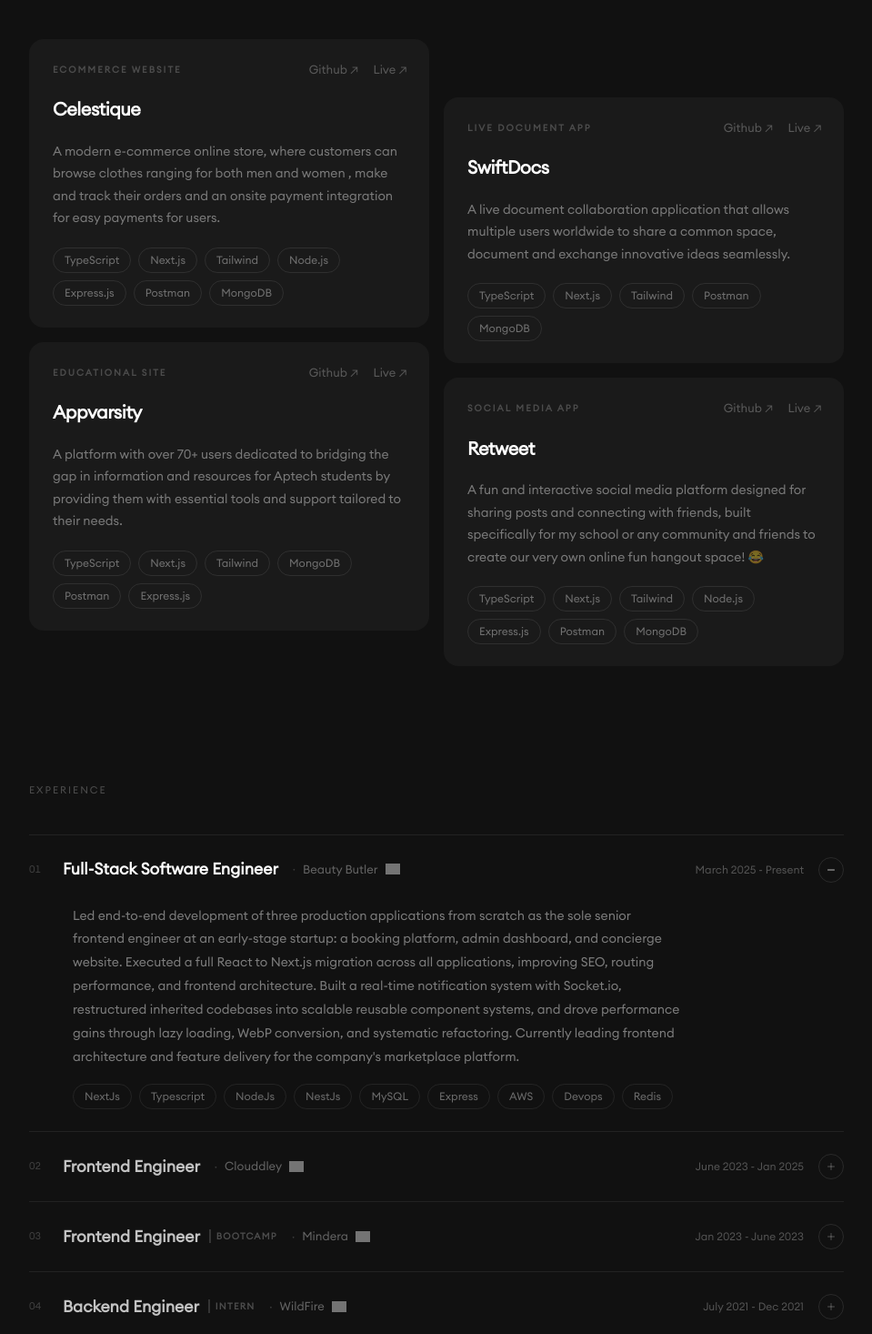
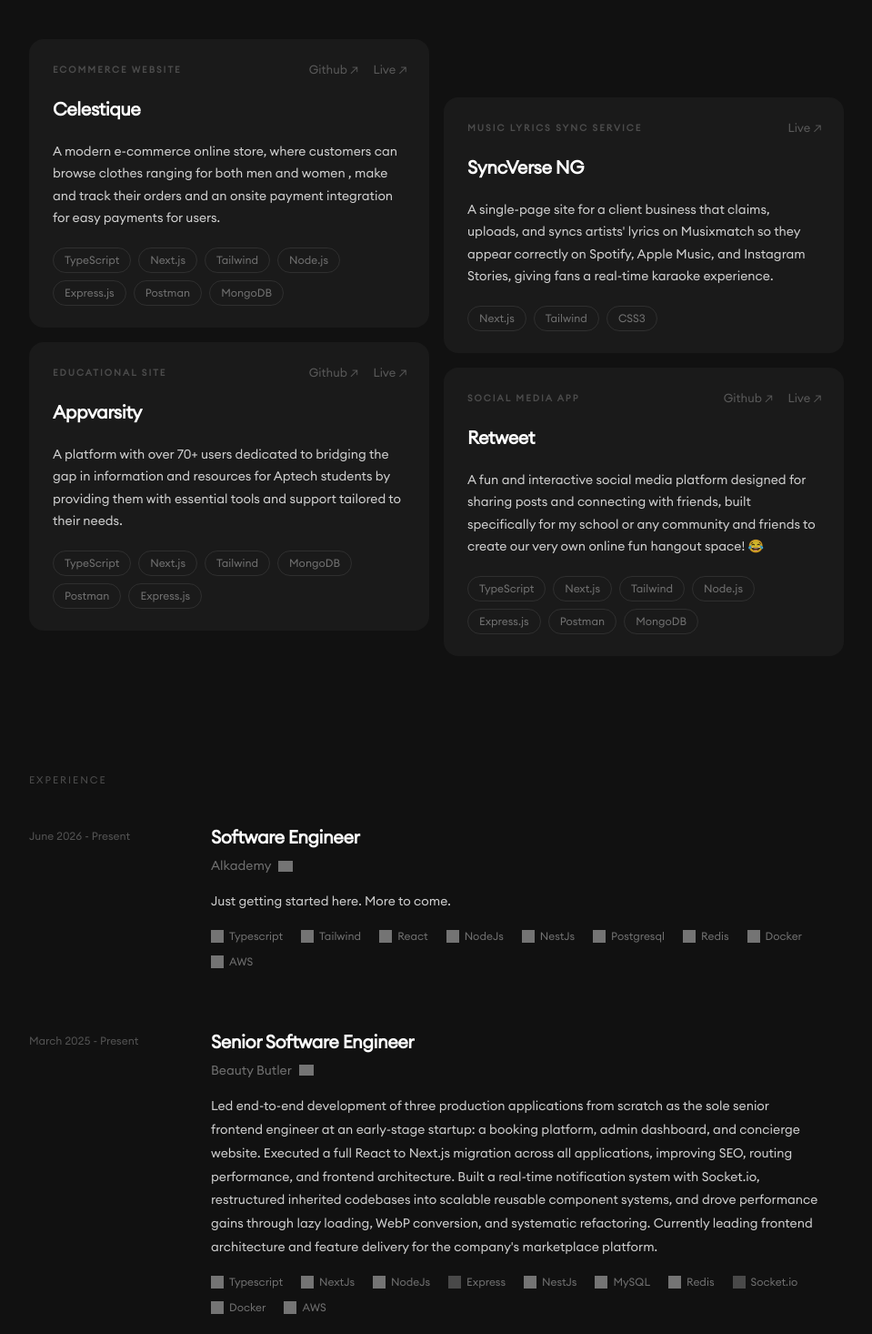
Before and after one commit to somkenemuscle/Portfolio, a Next.js app: page / in a window 1280 px wide. Shown: the part 624-2090 px from the top of the page at 91% size, without its empty margins (160-1119 px from the left). Built offline with nearby package versions, Linux system fonts and the light colour scheme; grey boxes are pictures that could not be loaded.

Commit message:
Add Tech Icons

```diff
--- a/components/shared/BlogComingSoon.tsx
+++ b/components/shared/BlogComingSoon.tsx
@@ -59,7 +59,7 @@ export default function BlogComingSoon() {
           <motion.p
             {...enter(0.18)}
             className="text-[16px] leading-[1.9]"
-            style={{ color: 'rgba(255,255,255,0.42)' }}
+            style={{ color: 'rgba(255,255,255,0.8)' }}
           >
             I&apos;m working on a space to write about the things I care about —
             engineering decisions, building products, lessons from shipping real software,
@@ -99,7 +99,7 @@ export default function BlogComingSoon() {
               rel="noopener noreferrer"
               className="text-[13px] font-medium transition-colors duration-150"
               style={{ color: 'rgba(255,255,255,0.55)' }}
-              onMouseEnter={e => ((e.currentTarget as HTMLAnchorElement).style.color = '#fff')}
+              onMouseEnter={e => ((e.currentTarget as HTMLAnchorElement).style.color = '#ffffff')}
               onMouseLeave={e => ((e.currentTarget as HTMLAnchorElement).style.color = 'rgba(255,255,255,0.55)')}
             >
               Twitter ↗
--- a/components/shared/BlogList.tsx
+++ b/components/shared/BlogList.tsx
@@ -65,7 +65,7 @@ export default function BlogList() {
                     >
                       {post.title}
                     </h2>
-                    <p className="text-[14px] leading-[1.8] max-w-xl" style={{ color: 'rgba(255,255,255,0.4)' }}>
+                    <p className="text-[14px] leading-[1.8] max-w-xl" style={{ color: 'rgba(255,255,255,0.8)' }}>
                       {post.excerpt}
                     </p>
                     <div className="flex flex-wrap gap-2 mt-4">
--- a/components/shared/Experience.tsx
+++ b/components/shared/Experience.tsx
@@ -1,16 +1,11 @@
 "use client";
 
-import { useState } from "react";
 import { experiences } from "@/constants/experience";
+import { techIcons } from "@/constants/techIcons";
 import Link from "next/link";
-import { motion, AnimatePresence } from "framer-motion";
-import { Plus, Minus } from "lucide-react";
+import { motion } from "framer-motion";
 
 function Experience() {
-  const [openIndex, setOpenIndex] = useState<number>(0)
-
-  const toggle = (i: number) => setOpenIndex(openIndex === i ? -1 : i)
-
   return (
     <section id="experience" className="pb-24 md:pb-32">
       <div className="w-full max-w-screen-lg mx-auto px-8 md:px-16">
@@ -25,43 +20,35 @@ function Experience() {
           Experience
         </motion.p>
 
-        <div>
-          {/* Top border */}
-          <div style={{ height: 1, background: 'rgba(255,255,255,0.07)' }} />
-
+        <div className="flex flex-col gap-14 md:gap-16">
           {experiences.map((exp, i) => {
-            const isOpen = openIndex === i
             const company = exp.company.replace('@', '').trim()
 
             return (
               <motion.div
                 key={i}
                 initial={{ opacity: 0, y: 16 }}
-                animate={{ opacity: 1, y: 0 }}
-                transition={{ duration: 0.6, delay: i * 0.08, ease: [0.16, 1, 0.3, 1] }}
+                whileInView={{ opacity: 1, y: 0 }}
+                viewport={{ once: true, margin: '-60px' }}
+                transition={{ duration: 0.6, delay: i * 0.05, ease: [0.16, 1, 0.3, 1] }}
+                className="flex flex-col md:flex-row md:gap-10"
               >
-                {/* Row header — clickable */}
-                <button
-                  onClick={() => toggle(i)}
-                  className="w-full text-left py-6 flex items-center gap-6 group"
+                {/* Duration column */}
+                <div className="mb-3 md:mb-0 md:w-40 shrink-0">
+                  <span
+                    className="text-[12px] font-medium tabular-nums"
+                    style={{ color: 'rgba(255,255,255,0.28)' }}
                   >
-                  {/* Index */}
-                  <span
-                    className="text-[11px] font-medium tabular-nums shrink-0 hidden sm:block"
-                    style={{ color: 'rgba(255,255,255,0.2)' }}
-                  >
-                    {String(i + 1).padStart(2, '0')}
+                    {exp.duration}
                   </span>
+                </div>
 
-                  {/* Role + company */}
-                  <div className="flex-1 flex flex-col sm:flex-row sm:items-center gap-1 sm:gap-4">
-                    <div className="flex items-center gap-2.5">
+                {/* Content column */}
+                <div className="flex-1 max-w-2xl">
+                  <div className="flex items-center gap-2.5 flex-wrap mb-1.5">
                     <h3
-                        className="font-semibold transition-colors duration-150"
-                        style={{
-                          fontSize: 'clamp(0.95rem, 1.8vw, 1.1rem)',
-                          color: isOpen ? '#ffffff' : 'rgba(255,255,255,0.75)',
-                        }}
+                      className="font-semibold tracking-tight"
+                      style={{ fontSize: 'clamp(1.05rem, 2vw, 1.25rem)', color: '#ffffff' }}
                     >
                       {exp.role}
                     </h3>
@@ -78,90 +65,52 @@ function Experience() {
                       </span>
                     )}
                   </div>
-                    <div className="flex items-center gap-2">
-                      <span style={{ color: 'rgba(255,255,255,0.18)', fontSize: 12 }}>·</span>
+
+                  <div className="flex items-center gap-2 mb-4">
                     <Link
                       href={exp.link}
                       target="_blank"
                       rel="noopener noreferrer"
-                        onClick={e => e.stopPropagation()}
-                        className="text-[13px] font-medium transition-colors duration-150"
-                        style={{ color: 'rgba(255,255,255,0.35)' }}
-                        onMouseEnter={e => ((e.currentTarget as HTMLAnchorElement).style.color = 'rgba(255,255,255,0.75)')}
-                        onMouseLeave={e => ((e.currentTarget as HTMLAnchorElement).style.color = 'rgba(255,255,255,0.35)')}
+                      className="text-[14px] font-medium transition-colors duration-150"
+                      style={{ color: 'rgba(255,255,255,0.4)' }}
+                      onMouseEnter={e => ((e.currentTarget as HTMLAnchorElement).style.color = 'rgba(255,255,255,0.8)')}
+                      onMouseLeave={e => ((e.currentTarget as HTMLAnchorElement).style.color = 'rgba(255,255,255,0.4)')}
                     >
                       {company}
                     </Link>
                     <img src={exp.location} alt="flag" className="w-4 h-auto rounded-sm opacity-70" />
                   </div>
-                  </div>
 
-                  {/* Duration + toggle icon */}
-                  <div className="flex items-center gap-4 shrink-0">
-                    <span
-                      className="text-[12px] hidden md:block"
-                      style={{ color: 'rgba(255,255,255,0.28)' }}
-                    >
-                      {exp.duration}
-                    </span>
-                    <div
-                      className="w-7 h-7 flex items-center justify-center rounded-full transition-all duration-200"
-                      style={{
-                        border: '1px solid rgba(255,255,255,0.1)',
-                        color: isOpen ? 'rgba(255,255,255,0.7)' : 'rgba(255,255,255,0.28)',
-                      }}
-                    >
-                      {isOpen
-                        ? <Minus size={12} strokeWidth={2} />
-                        : <Plus size={12} strokeWidth={2} />
-                      }
-                    </div>
-                  </div>
-                </button>
-
-                {/* Expandable content */}
-                <AnimatePresence initial={false}>
-                  {isOpen && (
-                    <motion.div
-                      key="content"
-                      initial={{ height: 0, opacity: 0 }}
-                      animate={{ height: 'auto', opacity: 1 }}
-                      exit={{ height: 0, opacity: 0 }}
-                      transition={{ duration: 0.35, ease: [0.16, 1, 0.3, 1] }}
-                      style={{ overflow: 'hidden' }}
-                    >
-                      <div className="pb-6 pl-0 sm:pl-12 flex flex-col gap-4">
-                        {/* Duration on mobile */}
-                        <p className="text-[12px] md:hidden" style={{ color: 'rgba(255,255,255,0.28)' }}>
-                          {exp.duration}
-                        </p>
                   <p
-                          className="text-[14px] leading-[1.85] max-w-2xl"
-                          style={{ color: 'rgba(255,255,255,0.45)' }}
+                    className="text-[14px] leading-[1.85] mb-4"
+                    style={{ color: 'rgba(255,255,255,0.8)' }}
                   >
                     {exp.description1}
                   </p>
-                        <div className="flex flex-wrap gap-2">
-                          {exp.technologies.map((tech, j) => (
+
+                  <div className="flex flex-wrap gap-x-5 gap-y-2.5">
+                    {exp.technologies.map((tech, j) => {
+                      const icon = techIcons[tech]
+                      return (
                         <span
                           key={j}
-                              className="text-[12px] px-3 py-1 rounded-full"
-                              style={{
-                                color: 'rgba(255,255,255,0.38)',
-                                border: '1px solid rgba(255,255,255,0.08)',
-                              }}
+                          className="inline-flex items-center gap-1.5 text-[12px] font-medium"
+                          style={{ color: 'rgba(255,255,255,0.4)' }}
                         >
+                          {icon && (
+                            <img
+                              src={icon}
+                              alt=""
+                              className="w-3.5 h-3.5 opacity-70"
+                              style={(tech === 'Express' || tech === 'Socket.io') ? { filter: 'invert(1)' } : undefined}
+                            />
+                          )}
                           {tech}
                         </span>
-                          ))}
+                      )
+                    })}
                   </div>
                 </div>
-                    </motion.div>
-                  )}
-                </AnimatePresence>
-
-                {/* Divider */}
-                <div style={{ height: 1, background: 'rgba(255,255,255,0.07)' }} />
               </motion.div>
             )
           })}
--- a/components/shared/Projects.tsx
+++ b/components/shared/Projects.tsx
@@ -30,6 +30,7 @@ function ProjectCard({ project, index }: { project: typeof projectData[0]; index
               {project.niche}
             </p>
             <div className="flex items-center gap-4">
+              {project.sourceCode && (
                 <Link href={project.sourceCode} target="_blank" rel="noopener noreferrer"
                   className="text-[13px] font-medium transition-colors duration-150"
                   style={{ color: 'rgba(255,255,255,0.28)' }}
@@ -37,6 +38,7 @@ function ProjectCard({ project, index }: { project: typeof projectData[0]; index
                   onMouseLeave={e => ((e.currentTarget as HTMLAnchorElement).style.color = 'rgba(255,255,255,0.28)')}>
                   Github ↗
                 </Link>
+              )}
               <Link href={project.livePreview} target="_blank" rel="noopener noreferrer"
                 className="text-[13px] font-medium transition-colors duration-150"
                 style={{ color: 'rgba(255,255,255,0.28)' }}
@@ -52,7 +54,7 @@ function ProjectCard({ project, index }: { project: typeof projectData[0]; index
             {project.title}
           </h3>
 
-          <p className="text-[14px] leading-[1.75]" style={{ color: 'rgba(255,255,255,0.42)' }}>
+          <p className="text-[14px] leading-[1.75]" style={{ color: 'rgba(255,255,255,0.8)' }}>
             {project.description}
           </p>
 
--- a/components/shared/contact.tsx
+++ b/components/shared/contact.tsx
@@ -51,7 +51,7 @@ function Contact() {
             >
               <span
                 className="font-medium transition-colors duration-300 group-hover:text-white"
-                style={{ fontSize: '1rem', color: 'rgba(255,255,255,0.42)' }}
+                style={{ fontSize: '1rem', color: 'rgba(255,255,255,0.8)' }}
               >
                 somkeneoj@gmail.com
               </span>
--- a/components/shared/heroSection.tsx
+++ b/components/shared/heroSection.tsx
@@ -25,7 +25,7 @@ export default function HeroSection() {
               Software engineer building
             </h1>
             <h1 className="font-bold leading-[1.15] tracking-tight"
-              style={{ fontSize: 'clamp(2rem, 3.5vw, 2.6rem)', color: 'rgba(255,255,255,0.38)' }}>
+              style={{ fontSize: 'clamp(2rem, 3.5vw, 2.6rem)', color: 'rgba(255,255,255,0.6)' }}>
               products from{' '}
               <span style={{
                 background: 'linear-gradient(90deg, #00a550 0%, #00a550 25%, #ffffff 50%, #00a550 75%, #00a550 100%)',
--- a/constants/experience.ts
+++ b/constants/experience.ts
@@ -1,21 +1,21 @@
 export const experiences = [
-    // {
-    //     role: "Software Engineer",
-    //     duration: "June 2026 - Present",
-    //     link: "https://www.alkademy.com/",
-    //     company: "@Alkademy ",
-    //     location: 'https://flagcdn.com/w320/hu.png',
-    //     description1: "Just getting started here. More to come.",
-    //     technologies: ["React", "CSS", "Javascript", "Typescript", "Wordpress", "Tailwind", "NodeJs", "MongoDB", "SQL"],
-    // },
     {
-        role: "Full-Stack Software Engineer",
+        role: "Software Engineer",
+        duration: "June 2026 - Present",
+        link: "https://www.alkademy.com/",
+        company: "@Alkademy ",
+        location: 'https://flagcdn.com/w320/hu.png',
+        description1: "Just getting started here. More to come.",
+        technologies: ["Typescript", "Tailwind", "React", "NodeJs", "NestJs", "Postgresql", "Redis", "Docker", "AWS"],
+    },
+    {
+        role: "Senior Software Engineer",
         duration: "March 2025 - Present",
         link: "https://www.mybeautybutler.com/",
         company: "@Beauty Butler ",
         location: 'https://flagcdn.com/w320/ng.png',
         description1: "Led end-to-end development of three production applications from scratch as the sole senior frontend engineer at an early-stage startup: a booking platform, admin dashboard, and concierge website. Executed a full React to Next.js migration across all applications, improving SEO, routing performance, and frontend architecture. Built a real-time notification system with Socket.io, restructured inherited codebases into scalable reusable component systems, and drove performance gains through lazy loading, WebP conversion, and systematic refactoring. Currently leading frontend architecture and feature delivery for the company's marketplace platform.",
-        technologies: ["NextJs", "Typescript", "NodeJs", "NestJs", "MySQL", "Express", "AWS", "Devops", "Redis",],
+        technologies: ["Typescript", "NextJs", "NodeJs", "Express", "NestJs", "MySQL", "Redis", "Socket.io", "Docker", "AWS",],
     }, {
         role: "Frontend Engineer",
         duration: "June 2023 - Jan 2025",
@@ -23,7 +23,7 @@ export const experiences = [
         company: "@Clouddley ",
         location: 'https://flagcdn.com/w320/us.png',
         description1: "Contributed to the frontend of a developer-focused cloud infrastructure platform enabling users to deploy applications, databases, and AI workloads to VPS environments without complex DevOps setup. Implemented Google and GitHub OAuth via NextAuth.js, wrote frontend tests with Jest and React Testing Library, and refactored legacy UI into reusable atomic components to improve scalability and maintainability. Drove performance gains through video compression, WebP conversion, and Next.js image optimisation, and improved SEO and accessibility across core pages with semantic HTML, JSON-LD structured data, and ARIA best practices.",
-        technologies: ["NextJs", "Tailwind", "Typescript", 'Jest', "Zustand", "Framer Motion", "Custom Css",],
+        technologies: ["Custom Css", "Tailwind", "Typescript", "NextJs", "Zustand", "Framer Motion", "Jest",],
     },
     {
         role: "Frontend Engineer",
@@ -33,16 +33,16 @@ export const experiences = [
         company: "@Mindera ",
         location: 'https://flagcdn.com/w320/gb.png',
         description1: "Completed an intensive frontend engineering programme through Mindera, building responsive and accessible applications with React, Next.js, TypeScript, and Tailwind CSS. Worked in Agile team environments across code reviews, sprint planning, and pair programming sessions. Participated in technical workshops and mock interviews focused on frontend architecture, clean code practices, and scalable UI development.",
-        technologies: ["NextJs", "Tailwind", "CSS", "Javascript", "Context Api", "SEO", "Agile Methodology"],
+        technologies: ["CSS", "Tailwind", "Javascript", "Typescript", "React", "NextJs"],
     },
     {
         role: "Backend Engineer",
         badge: "Intern",
-        duration: "July 2021 - Dec 2021",
+        duration: "June 2021 - June 2022",
         link: "https://wildfire.ng/",
         company: "@WildFire ",
         location: 'https://flagcdn.com/w320/ng.png',
         description1: "Built and maintained RESTful APIs using Node.js, Express, and MongoDB under the guidance of senior engineers. Implemented new endpoints, improved error handling, and tested request cycles with Postman. Collaborated closely with the frontend team to ensure smooth API integration, while picking up Git workflows, code reviews, and Agile practices along the way.",
-        technologies: ["Express", "NodeJs", "Javascript", "MongoDB", "REST"],
+        technologies: ["Javascript", "NodeJs", "Express", "MongoDB", "MySQL", "Postgresql"],
     },
 ];
--- a/constants/projectData.ts
+++ b/constants/projectData.ts
@@ -1,5 +1,4 @@
-import { IconClothesRack, IconSchool, IconSocial } from "@tabler/icons-react";
-import { DocumentIcon } from "@heroicons/react/24/outline";
+import { IconClothesRack, IconSchool, IconSocial, IconMusic } from "@tabler/icons-react";
 export const projectData = [
     {
         title: "Celestique",
@@ -45,17 +44,13 @@ export const projectData = [
         image: "/assets/images/cq.png"
     },
     {
-        title: "SwiftDocs",
-        icon: DocumentIcon,
-        device: 'phone',
-        niche: 'LIVE DOCUMENT APP',
+        title: "SyncVerse NG",
+        icon: IconMusic,
+        device: 'laptop',
+        niche: 'MUSIC LYRICS SYNC SERVICE',
         description:
-            "A live document collaboration application that allows multiple users worldwide to share a common space, document and exchange innovative ideas seamlessly.",
+            "A single-page site for a client business that claims, uploads, and syncs artists' lyrics on Musixmatch so they appear correctly on Spotify, Apple Music, and Instagram Stories, giving fans a real-time karaoke experience.",
         technologies: [
-            {
-                name: "TypeScript",
-                icon: "https://cdn.jsdelivr.net/gh/devicons/devicon@latest/icons/typescript/typescript-original.svg"
-            },
             {
                 name: "Next.js",
                 icon: "https://cdn.jsdelivr.net/gh/devicons/devicon@latest/icons/nextjs/nextjs-original.svg",
@@ -66,17 +61,12 @@ export const projectData = [
                 icon: "https://cdn.jsdelivr.net/gh/devicons/devicon@latest/icons/tailwindcss/tailwindcss-original.svg"
             },
             {
-                name: "Postman",
-                icon: "https://cdn.jsdelivr.net/gh/devicons/devicon@latest/icons/postman/postman-original.svg"
-            },
-            {
-                name: "MongoDB",
-                icon: "https://cdn.jsdelivr.net/gh/devicons/devicon@latest/icons/mongodb/mongodb-original.svg"
+                name: "CSS3",
+                icon: "https://cdn.jsdelivr.net/gh/devicons/devicon@latest/icons/css3/css3-original.svg"
             },
         ],
-        livePreview: "https://swiftdocs.vercel.app/",
-        sourceCode: "https://github.com/somkenemuscle/Swift-Docs",
-        image: "/assets/images/tp.PNG"
+        livePreview: "https://syncverseng.com/",
+        image: "/assets/images/syncverse.png"
     },
     {
         title: "Appvarsity",
--- /dev/null
+++ b/constants/techIcons.ts
@@ -0,0 +1,23 @@
+const devicon = (slug: string, variant = "original") =>
+    `https://cdn.jsdelivr.net/gh/devicons/devicon@latest/icons/${slug}/${slug}-${variant}.svg`;
+
+export const techIcons: Record<string, string> = {
+    "React": devicon("react"),
+    "Postgresql": devicon("postgresql"),
+    "NextJs": devicon("nextjs"),
+    "Typescript": devicon("typescript"),
+    "Javascript": devicon("javascript"),
+    "NodeJs": devicon("nodejs"),
+    "NestJs": devicon("nestjs"),
+    "Express": devicon("express"),
+    "MySQL": devicon("mysql"),
+    "MongoDB": devicon("mongodb"),
+    "Redis": devicon("redis"),
+    "AWS": devicon("amazonwebservices", "original-wordmark"),
+    "Tailwind": devicon("tailwindcss"),
+    "CSS": devicon("css3"),
+    "Custom Css": devicon("css3"),
+    "Jest": devicon("jest", "plain"),
+    "Docker": devicon("docker"),
+    "Socket.io": devicon("socketio"),
+};
```
Also changed, not shown: components/shared/AboutHero.tsx (+58 -9 lines), components/shared/Navbar.tsx (+4 -4 lines), components/shared/Skills.tsx (+6 -6 lines). Lines whose indentation alone changed are shown as unchanged.
